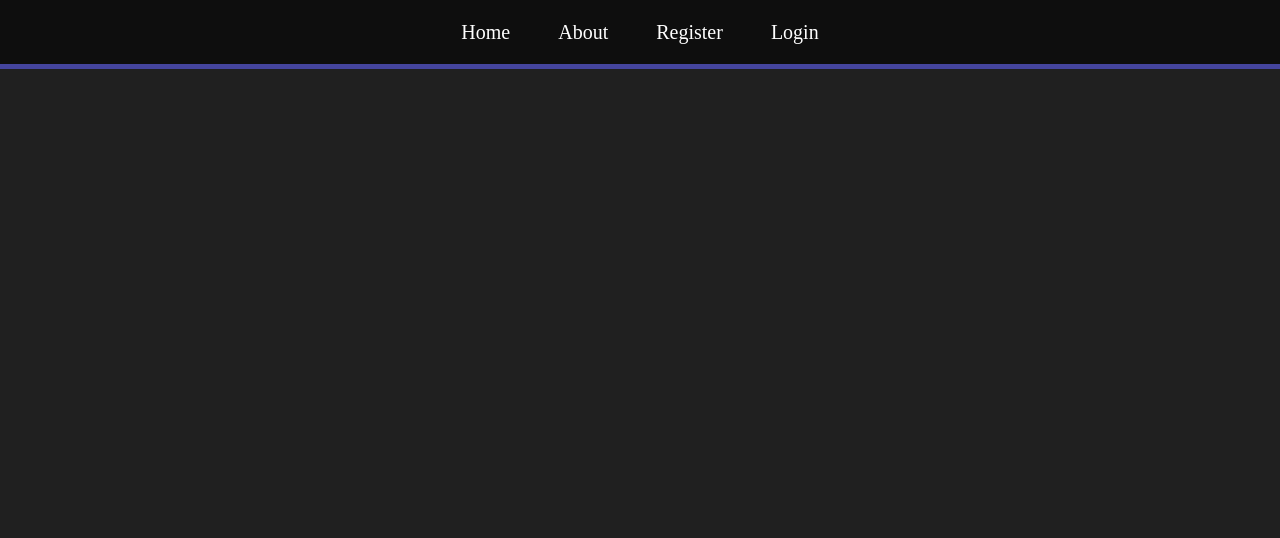
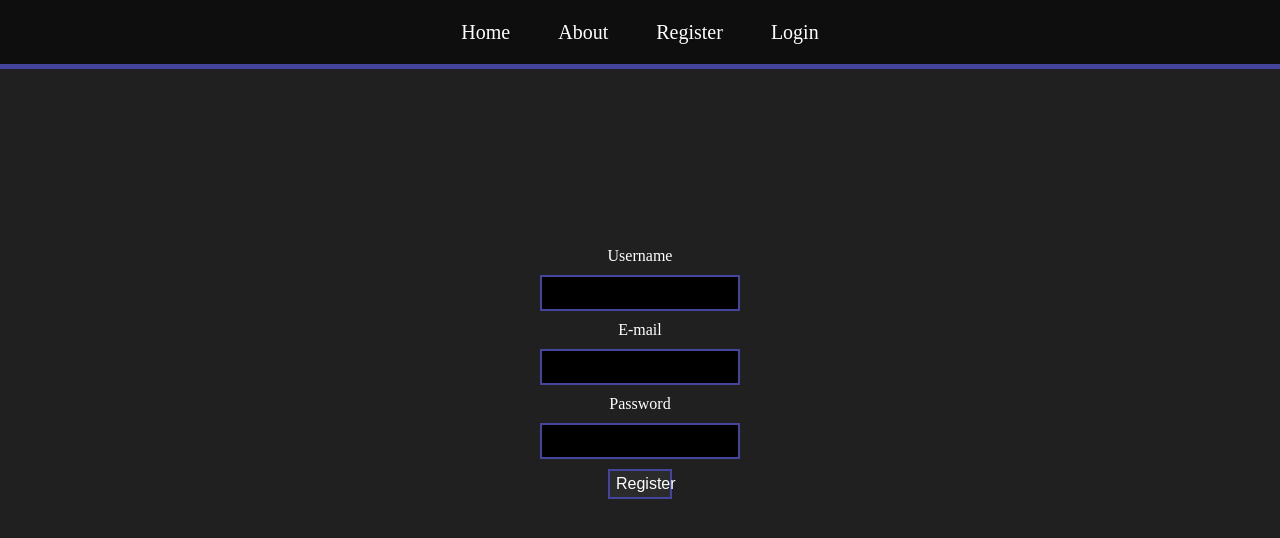
Before and after one commit to Raleese/Social-Media-Web-App, a React (Vite) app in the folder front-end/: page /register in a window 1280 px wide. Shown: the top 538 px of the page. Built offline with nearby package versions, Linux system fonts and the light colour scheme.

Commit message:
Working on registration form

```diff
--- /dev/null
+++ b/front-end/src/api/async_functions.js
@@ -0,0 +1,24 @@
+export async function registerUser(username, email, password) {
+    const response = await fetch('http://localhost:3000/back-end/register_user.php', {
+        method: "POST",
+        headers: {'Content-Type': 'application/json'},
+        body: JSON.stringify({username, email, password})
+    });
+    return response.json;
+}
+
+export async function createPost(text) {
+
+  const response = await fetch('http://localhost:3000/back-end/create_post.php', {
+    method: 'POST',
+    headers: { 'Content-Type': 'application/json' },
+    body: JSON.stringify({text}),
+  });
+
+  return response.json();
+}
+
+export async function getPosts() {
+  const response = await fetch('http://localhost:3000/back-end/display_posts.php');
+  return response.json();
+}
--- a/front-end/src/api/create_post.jsx
+++ /dev/null
@@ -1,10 +0,0 @@
-export async function createPost(text) {
-
-  const response = await fetch('http://localhost:3000/back-end/create_post.php', {
-    method: 'POST',
-    headers: { 'Content-Type': 'application/json' },
-    body: JSON.stringify({text}),
-  });
-
-  return response.json();
-}
--- a/front-end/src/api/get_posts.jsx
+++ /dev/null
@@ -1,4 +0,0 @@
-export async function getPosts() {
-  const response = await fetch('http://localhost:3000/back-end/display_posts.php');
-  return response.json();
-}
--- a/front-end/src/components/Post.jsx
+++ b/front-end/src/components/Post.jsx
@@ -10,7 +10,6 @@ function Post({text}) {
             <div className="post-content">{text}</div>
 
             <div className="post-footer">
-                <button className="post-like">Like</button>
                 <span className="post-date">1999-01-01</span>
             </div>
         </div>
--- a/front-end/src/css/home.css
+++ b/front-end/src/css/home.css
@@ -4,7 +4,7 @@
     justify-content: flex-start;
     align-items: center;
     padding-top: 50px;
-    gap: 40px;
+    gap: 20px;
 }
 .form{
     display: flex;
@@ -47,3 +47,7 @@ textarea{
     padding: 0 1rem;
     max-height: calc(100vh - 350px);
 }
+
+.errors{
+    font-size: 15pt;
+}
--- /dev/null
+++ b/front-end/src/css/register.css
@@ -0,0 +1,34 @@
+.register-page {
+    display: flex;
+    flex-direction: column;
+    justify-content: center;
+    align-items: center;
+    height: 80vh;
+}
+.register-form{
+    display: flex;
+    flex-direction: column;
+    justify-content: center;
+    align-items: center;
+    gap: 10px;
+}
+.register-input{
+    width: 15vw;
+    border: 2px solid rgb(69, 69, 158);
+    font-size: 12pt;
+    background-color: rgb(0, 0, 0);
+    color: white;
+    min-height: 30px;
+}
+.register-button{
+    width: 5vw;
+    border: 2px solid rgb(69, 69, 158);
+    font-size: 12pt;
+    background-color: rgb(43, 43, 43);
+    color: white;
+    min-height: 30px;
+    transition-duration: 0.3s;
+}
+.register-button:hover{
+    transform: scale(1.05);
+}
--- a/front-end/src/pages/About.jsx
+++ b/front-end/src/pages/About.jsx
@@ -1,9 +1,9 @@
-function Home(){
+function About(){
     return (
-        <div className="home-page">
+        <div className="about-page">
             <p>About me</p>
         </div>
     )
 }
 
-export default Home;
+export default About;
--- a/front-end/src/pages/Home.jsx
+++ b/front-end/src/pages/Home.jsx
@@ -1,14 +1,14 @@
 import "../css/home.css"
 import Post from "../components/Post"
-import React, { useState, useEffect } from 'react';
-import {createPost} from '../api/create_post';
-import {getPosts} from '../api/get_posts';
+import { useState, useEffect } from 'react';
+import {createPost, getPosts} from '../api/async_functions';
 
 function Home() {
   const [status, setStatus] = useState('');
   const [text, setText] = useState('');
   const [items, setItems] = useState([]);
 
+  // fetching posts when page loads
   useEffect(() => {
     fetchPosts();
   }, []);
@@ -23,6 +23,7 @@ function Home() {
     }
   }
 
+  // adding a new post
   async function handleAddText(event) {
     event.preventDefault(); // prevent reload
 
@@ -32,7 +33,7 @@ function Home() {
         setText('');
         fetchPosts();
     } catch (error) {
-      setStatus(`Error: ${error.message}`);
+        setStatus(`Error: ${error.message}`);
     }
   }
 
@@ -40,14 +41,13 @@ function Home() {
     <div className="home-page">
       <form className="form" onSubmit={handleAddText}>
         <textarea
-          placeholder="Write a post"
           value={text}
           onChange={e => setText(e.target.value)}
         />
         <button className="submit-button" type="submit">Post</button>
       </form>
 
-      <p>{status}</p>
+      <p className="errors">{status}</p>
 
       <div className="posts-container">
         {items.map(item => (
--- a/front-end/src/pages/Login.jsx
+++ b/front-end/src/pages/Login.jsx
@@ -1,9 +1,9 @@
-function Home(){
+function Login(){
     return (
-        <div className="home-page">
-
+        <div className="login-page">
+            <p>hello</p>
         </div>
     )
 }
 
-export default Home;
+export default Login;
--- a/front-end/src/pages/Register.jsx
+++ b/front-end/src/pages/Register.jsx
@@ -1,9 +1,50 @@
-function Home(){
+import React, { useState, useEffect } from 'react';
+import {registerUser} from '../api/async_functions';
+import '../css/register.css'
+
+
+function Register(){
+    const [username, setUsername] = useState('');
+    const [email, setEmail] = useState('');
+    const [password, setPassword] = useState('');
+    const [status, setStatus] = useState('');
+    const [credentials, setCredentials] = useState([
+
+    ])
+
+    async function handleRegister(event) {
+        event.preventDefault(); // prevent reload
+
+        if (username == '' || password == '' || email == ''){
+            setStatus('Error: fill out all fields');
+            return;
+        }
+
+        try {
+            await registerUser(username, email, password);
+            setStatus('Registered successfully!');
+            setEmail('');
+            setPassword('');
+            setUsername('');
+        } catch (error) {
+            setStatus(`Error: ${error.message}`);
+        }
+    }
+
     return (
-        <div className="home-page">
-
+        <div className="register-page">
+            <form className="register-form" onSubmit={handleRegister}>
+                <label>Username</label>
+                <input type="text" class="register-input" value={username} onChange={(e) => setUsername(e.target.value)}></input>
+                <label>E-mail</label>
+                <input type="text" class="register-input" value={email} onChange={(e) => setEmail(e.target.value)}></input>
+                <label>Password</label>
+                <input type="password" class="register-input" value={password} onChange={(e) => setPassword(e.target.value)}></input>
+                <button type="submit" class="register-button">Register</button>
+            </form>
+            <p className="error">{status}</p>
         </div>
     )
 }
 
-export default Home;
+export default Register;
--- /dev/null
+++ b/front-end/src/validation/validator.js
@@ -0,0 +1,5 @@
+export default class Validator{
+    static isString(value, minChars = 1, maxChars = 255){
+
+    }
+}
```
